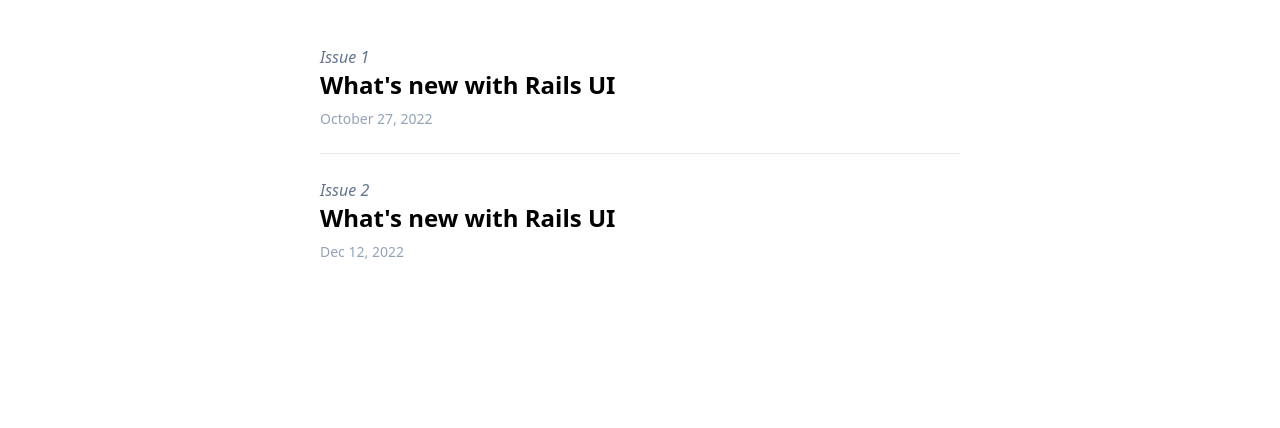
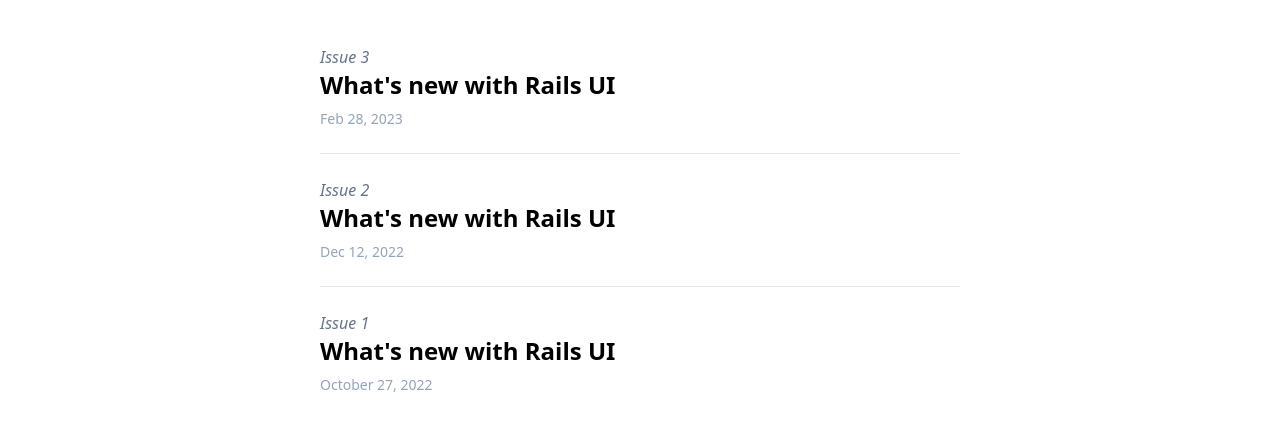
Before and after one commit to justalever/railsui_landing, a website: page updates.html in a window 1280 px wide. Shown: the part 212-640 px from the top of the page. Drawn offline with Linux system fonts and the light colour scheme.

```diff
--- a/updates.html
+++ b/updates.html
@@ -41,11 +41,11 @@
 
     <ul class="divide-y">
       <li class="py-6">
-        <a href="/updates/1.html" class="group">
-          <p class="text-slate-500 italic">Issue 1</p>
+        <a href="/updates/3.html" class="group">
+          <p class="text-slate-500 italic">Issue 3</p>
           <h3 class="font-bold text-2xl group-hover:text-indigo-800">What's new with Rails UI
           </h3>
-          <p class="text-slate-400 text-sm mt-2">October 27, 2022</p>
+          <p class="text-slate-400 text-sm mt-2">Feb 28, 2023</p>
         </a>
       </li>
       <li class="py-6">
@@ -56,6 +56,14 @@
           <p class="text-slate-400 text-sm mt-2">Dec 12, 2022</p>
         </a>
       </li>
+      <li class="py-6">
+        <a href="/updates/1.html" class="group">
+          <p class="text-slate-500 italic">Issue 1</p>
+          <h3 class="font-bold text-2xl group-hover:text-indigo-800">What's new with Rails UI
+          </h3>
+          <p class="text-slate-400 text-sm mt-2">October 27, 2022</p>
+        </a>
+      </li>
     </ul>
   </div>
 </body>
```
